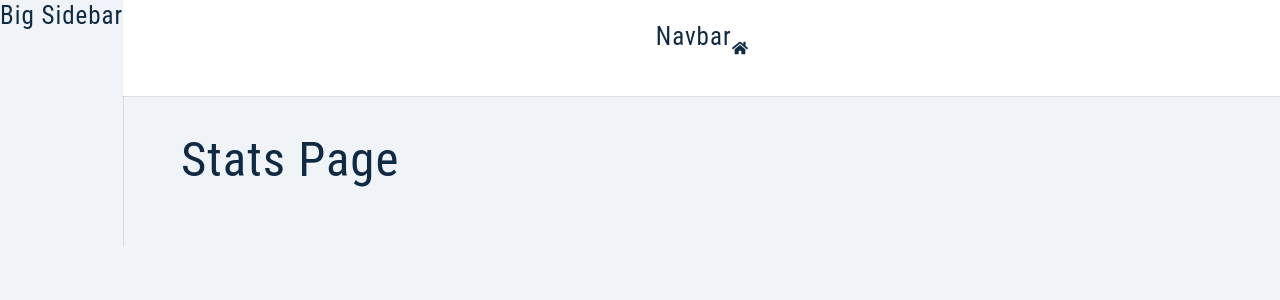
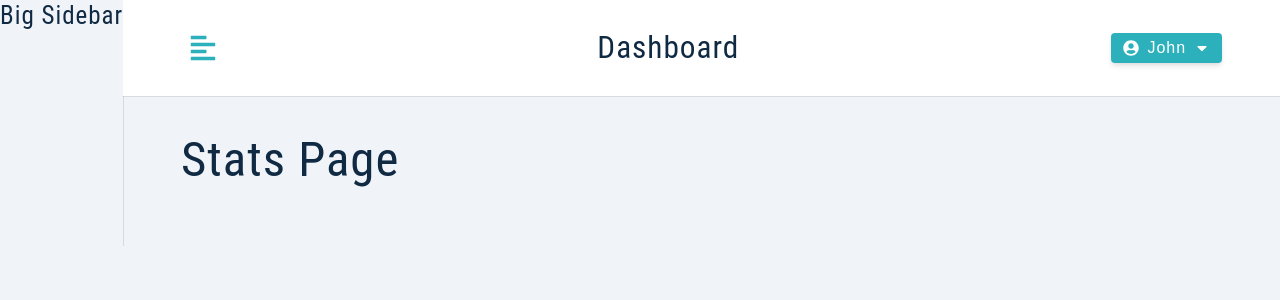
Before and after one commit to GiorgiMakharadze/Jobify-MERN-typescript, a React (Create React App) app in the folder client/: page / in a window 1280 px wide. Shown: the top 300 px of the page. Built offline with nearby package versions, Linux system fonts and the light colour scheme; sample sign-in values are in the browser's storage.

Commit message:
Navbar & toggle dropdown&sidebar

```diff
--- a/client/src/components/Navbar.tsx
+++ b/client/src/components/Navbar.tsx
@@ -1,11 +1,44 @@
+import { useState } from "react";
+import { FaAlignLeft, FaUserCircle, FaCaretDown } from "react-icons/fa";
+import { useAppContext } from "../context/appContext";
+import Logo from "./Logo";
 import Wrapper from "../assets/wrappers/Navbar";
-import { FaHome } from "react-icons/fa";
 
 const Navbar = () => {
+  const { toggleSidebar } = useAppContext();
+  const [showLogout, setShowLogout] = useState<boolean>(false);
+
   return (
     <Wrapper>
-      <h4>navbar</h4>
-      <FaHome />
+      <div className="nav-center">
+        <button type="button" className="toggle-btn" onClick={toggleSidebar}>
+          <FaAlignLeft />
+        </button>
+        <div>
+          <Logo />
+          <h3 className="logo-text">Dashboard</h3>
+        </div>
+        <div className="btn-container">
+          <button
+            type="button"
+            className="btn"
+            onClick={() => setShowLogout(!showLogout)}
+          >
+            <FaUserCircle />
+            john
+            <FaCaretDown />
+          </button>
+          <div className={showLogout ? "dropdown show-dropdown" : "dropdown"}>
+            <button
+              type="button"
+              className="dropdown-btn"
+              onClick={() => console.log("Logout")}
+            >
+              logout
+            </button>
+          </div>
+        </div>
+      </div>
     </Wrapper>
   );
 };
--- a/client/src/context/action.tsx
+++ b/client/src/context/action.tsx
@@ -4,3 +4,5 @@
 export const SETUP_USER_BEGIN = "SETUP_USER_BEGIN";
 export const SETUP_USER_SUCCESS = "SETUP_USER_SUCCESS";
 export const SETUP_USER_ERROR = "SETUP_USER_ERROR";
+
+export const TOGGLE_SIDEBAR = "TOGGLE_SIDEBAR";
--- a/client/src/context/appContext.tsx
+++ b/client/src/context/appContext.tsx
@@ -7,6 +7,7 @@
   SETUP_USER_BEGIN,
   SETUP_USER_SUCCESS,
   SETUP_USER_ERROR,
+  TOGGLE_SIDEBAR,
 } from "./action";
 
 const token = localStorage.getItem("token");
@@ -22,6 +23,7 @@
   token: token,
   userLocation: userLocation || "",
   jobLocation: userLocation || "",
+  showSidebar: false,
 };
 
 const AppContext = createContext<any>(null);
@@ -82,9 +84,13 @@
     clearAlert();
   };
 
+  const toggleSidebar = () => {
+    dispatch({ type: TOGGLE_SIDEBAR });
+  };
+
   return (
     <AppContext.Provider
-      value={{ ...state, displayAlert, clearAlert, setupUser }}
+      value={{ ...state, displayAlert, clearAlert, setupUser, toggleSidebar }}
     >
       {children}
     </AppContext.Provider>
--- a/client/src/context/reducer.tsx
+++ b/client/src/context/reducer.tsx
@@ -5,6 +5,7 @@
   ISetupUserBegin,
   ISetupUserSuccess,
   ISetupUserError,
+  IToggleSidebar,
 } from "../../types/contextTypes";
 import {
   CLEAR_ALERT,
@@ -12,6 +13,7 @@
   SETUP_USER_BEGIN,
   SETUP_USER_SUCCESS,
   SETUP_USER_ERROR,
+  TOGGLE_SIDEBAR,
 } from "./action";
 
 type Action =
@@ -19,7 +21,8 @@
   | IClearAlertAction
   | ISetupUserBegin
   | ISetupUserSuccess
-  | ISetupUserError;
+  | ISetupUserError
+  | IToggleSidebar;
 
 const reducer = (state: IContextState, action: Action): IContextState => {
   if (action.type === DISPLAY_ALERT) {
@@ -68,6 +71,12 @@
       alertText: action.payload.msg,
     };
   }
+  if (action.type === TOGGLE_SIDEBAR) {
+    return {
+      ...state,
+      showSidebar: !state.showSidebar,
+    };
+  }
   throw new Error(`no such action: ${action}`);
 };
 
--- a/client/types/contextTypes.ts
+++ b/client/types/contextTypes.ts
@@ -4,6 +4,7 @@
   SETUP_USER_BEGIN,
   SETUP_USER_SUCCESS,
   SETUP_USER_ERROR,
+  TOGGLE_SIDEBAR,
 } from "../src/context/action";
 
 const token = localStorage.getItem("token");
@@ -17,6 +18,7 @@
   user: undefined | null;
   userLocation: string;
   jobLocation: string;
+  showSidebar: boolean;
 }
 
 export interface IDisplayAlertAction {
@@ -38,3 +40,7 @@
   type: typeof SETUP_USER_ERROR;
   payload?: any;
 }
+
+export interface IToggleSidebar {
+  type: typeof TOGGLE_SIDEBAR;
+}
```
